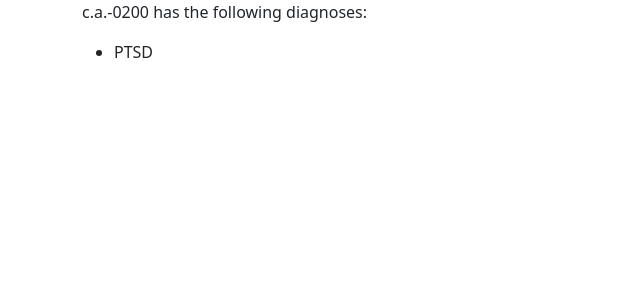
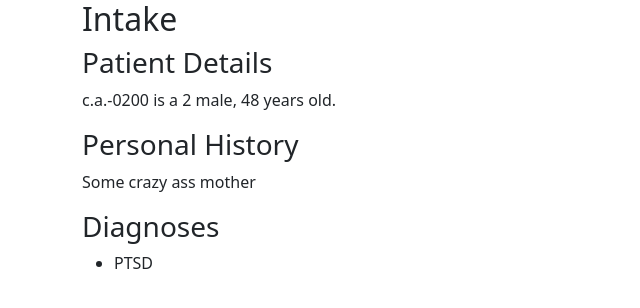
Before and after one commit to kahunacohen/formletter, a Django app: page /letters/1 in a window 1280 px wide. Shown: the top 308 px of the page, without its empty margins (0-640 px from the left). Run offline with Django 4.2, Linux system fonts and the light colour scheme; data comes from the database, SQL or seed files in the repository; both versions use the stored data as it was after the commit.

Commit message:
add fields

```diff
--- a/formletter/admin.py
+++ b/formletter/admin.py
@@ -12,7 +12,7 @@
 admin.site.register(Letter, LetterAdmin)
 
 class PatientAdmin(admin.ModelAdmin):
-    fields = ['last_4', 'last_initial', 'first_initial', 'diagnoses']
+    fields = ['last_4', 'last_initial', 'first_initial', 'age', 'marital_status', 'diagnoses', 'history']
 
 admin.site.register(Patient, PatientAdmin)
 
--- a/formletter/models.py
+++ b/formletter/models.py
@@ -16,6 +16,15 @@
   first_initial = models.CharField(max_length=1)
   last_4 = models.CharField(max_length=4)
   diagnoses = models.ManyToManyField(Diagnosis)
+  age = models.IntegerField()
+  history = models.TextField(max_length=10000)
+  class MaritalStatus(models.TextChoices):
+        SINGLE = 'single', "Single"
+        MARRIED = 'married', "Married"
+  marital_status = models.CharField(
+        max_length=10,
+        choices=MaritalStatus.choices,
+        default=MaritalStatus.SINGLE)
 
   def __str__(self):
     return f'{self.last_initial}{self.first_initial}{self.last_4}'
--- a/formletter/templates/formletter/intake.html
+++ b/formletter/templates/formletter/intake.html
@@ -1,6 +1,11 @@
 {% extends "./base.html" %}
 {% block content %}
-<p>{{last_initial}}.{{first_initial}}.-{{last_4}} has the following diagnoses:</p>
+<h2>Intake</h2>
+<h3>Patient Details</h3>
+<p>{{last_initial}}.{{first_initial}}.-{{last_4}} is a {{marital_status}} male, {{age}} years old.</p>
+<h3>Personal History</h3>
+<p>{{history}}</p>
+<h3>Diagnoses</h3>
 <ul>
   {% for diagnosis in diagnoses %}
     <li>{{diagnosis}}</li>
--- a/formletter/views.py
+++ b/formletter/views.py
@@ -9,4 +9,4 @@
 
 def IntakeView(request, patient_id):
   p = get_object_or_404(Patient, pk=patient_id)
-  return render(request, 'formletter/intake.html', {'first_initial': p.first_initial, 'last_initial': p.last_initial, 'last_4': p.last_4, 'diagnoses': p.diagnoses.all()})
+  return render(request, 'formletter/intake.html', {'first_initial': p.first_initial, 'last_initial': p.last_initial, 'last_4': p.last_4, 'diagnoses': p.diagnoses.all(), 'age': p.age, 'marital_status': p.marital_status, 'history': p.history})
```
Also changed, not shown: db.sqlite3, formletter/migrations/0002_patient_age_patient_history_patient_marital_status.py (added).
